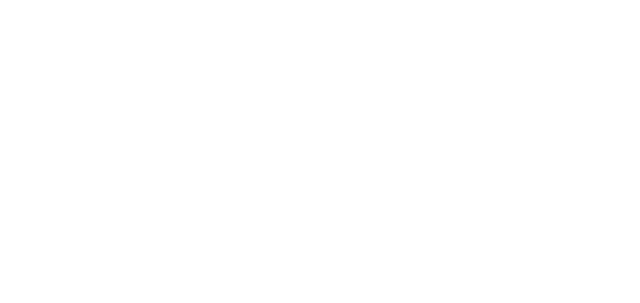
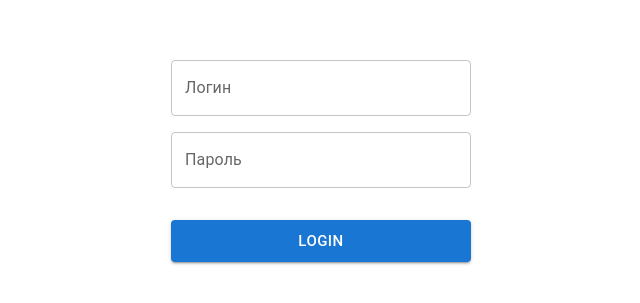
Before and after one commit to dp-arhipov/Contacts, a React (Create React App) app: page / in a window 1280 px wide. Shown: the part 239-542 px from the top of the page, without its empty margins (319-959 px from the left). Built offline with nearby package versions, Linux system fonts and the light colour scheme.

Commit message:
feature: add Login page and LoginForm design

```diff
--- a/src/App.tsx
+++ b/src/App.tsx
@@ -1,8 +1,9 @@
 import React from 'react';
 import './App.css';
+import Login from './pages/Login';
 
 function App() {
-  return <div className="App"></div>;
+  return <Login />;
 }
 
 export default App;
--- /dev/null
+++ b/src/components/LoginForm/LoginForm.tsx
@@ -0,0 +1,18 @@
+import React, {Fragment} from 'react';
+import styles from './loginForm.module.scss';
+import Button from '@mui/material/Button';
+import TextField from '@mui/material/TextField';
+
+const LoginForm: React.FC = () => {
+  return (
+    <div className={styles.loginForm}>
+      <TextField label="Логин" variant="outlined" />
+      <TextField label="Пароль" variant="outlined" />
+      <Button className={styles.button} variant="contained" size="large">
+        Login
+      </Button>
+    </div>
+  );
+};
+
+export default LoginForm;
--- /dev/null
+++ b/src/components/LoginForm/index.ts
@@ -0,0 +1 @@
+export {default} from './LoginForm';
--- /dev/null
+++ b/src/components/LoginForm/loginForm.module.scss
@@ -0,0 +1,11 @@
+.loginForm {
+  display: flex;
+  flex: 1;
+  max-width: 300px;
+  flex-direction: column;
+  gap: 1rem;
+
+  .button {
+    margin-top: 1rem;
+  }
+}
--- /dev/null
+++ b/src/pages/Login/Login.tsx
@@ -0,0 +1,15 @@
+import React, {Fragment} from 'react';
+import styles from './login.module.scss';
+import Button from '@mui/material/Button';
+import TextField from '@mui/material/TextField';
+import LoginForm from '../../components/LoginForm';
+
+const Login: React.FC = () => {
+  return (
+    <div className={styles.login}>
+      <LoginForm />
+    </div>
+  );
+};
+
+export default Login;
--- /dev/null
+++ b/src/pages/Login/index.ts
@@ -0,0 +1 @@
+export {default} from './Login';
--- /dev/null
+++ b/src/pages/Login/login.module.scss
@@ -0,0 +1,6 @@
+.login {
+  display: flex;
+  height: 100%;
+  align-items: center;
+  justify-content: center;
+}
```
